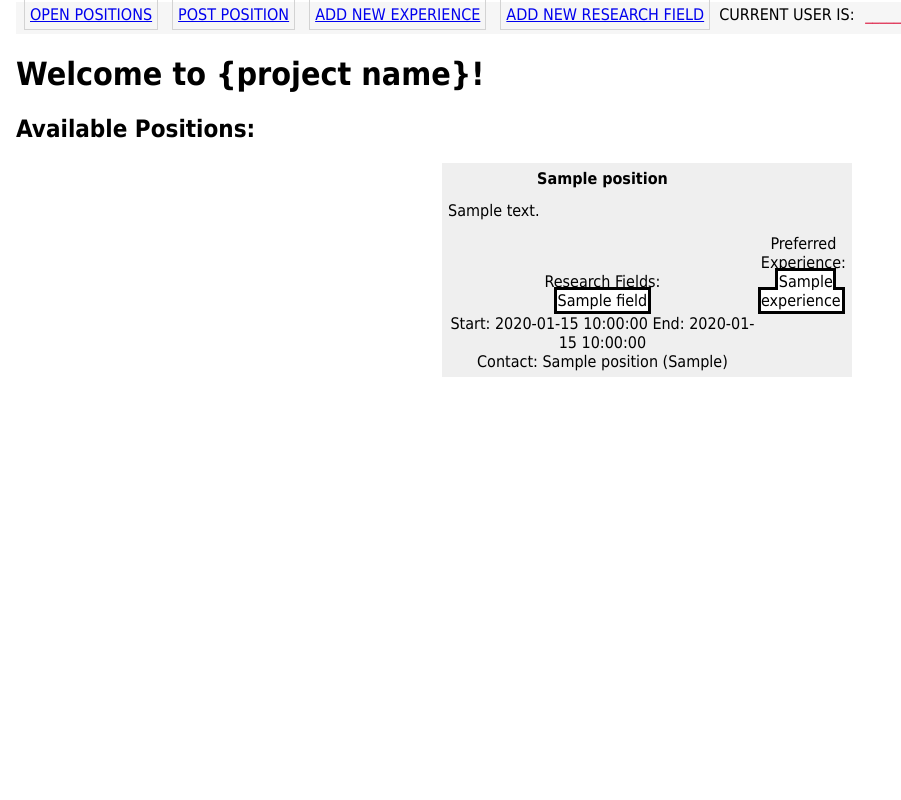
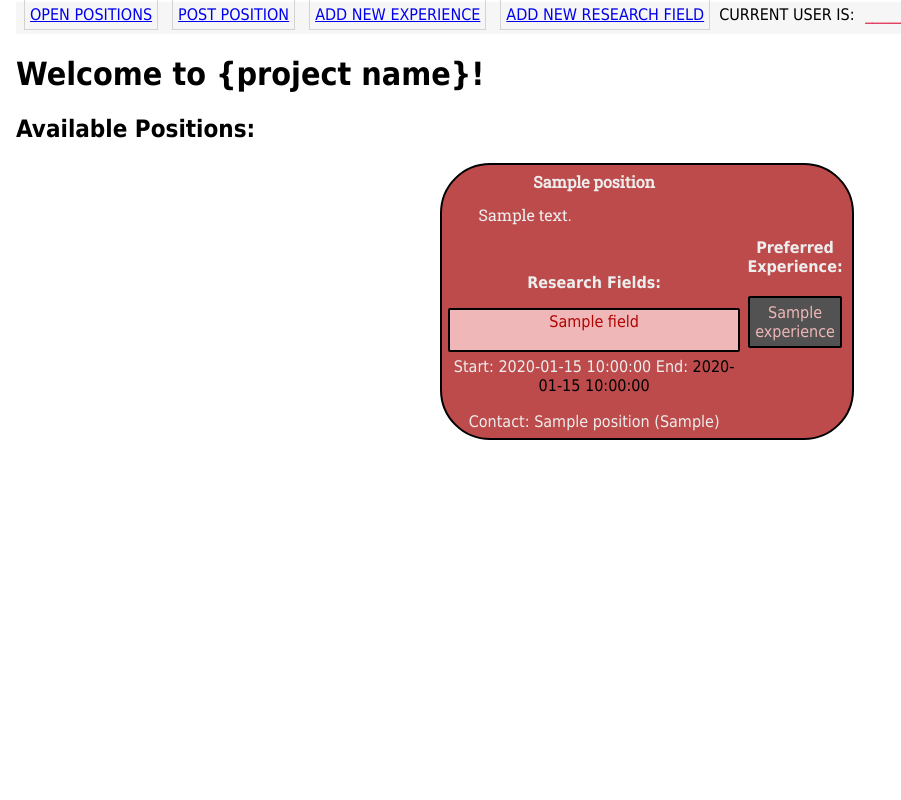
Before and after one commit to Ehiane/StudentFacultyResearchPortal, a Python web app: template app/View/templates/index.html in a window 1280 px wide. Shown: the whole page, without its empty margins (0-901 px from the left). Run offline with Jinja, Linux system fonts and the light colour scheme; the template is opened without the code that fills it: most values are stand-ins (such as "Sample title", 1, 10 or a date in 2020); some libraries are stand-ins or nearby versions.

Commit message:
designed the position cards and enabled debug mode for the project.

```diff
--- a/app/View/static/css/main.css
+++ b/app/View/static/css/main.css
@@ -1,9 +1,32 @@
+/* Google Fonts Imports */
+/* roboto slab font */
+@import url('https://fonts.googleapis.com/css2?family=Roboto+Slab&display=swap');
+/* Lora font */
+@import url('https://fonts.googleapis.com/css2?family=Roboto+Slab&display=swap');
+
+
+/*------------------------------------------- COLOR PALLETTE --------------------------------------------------------------------------------  */
+:root{
+    /* Project color pallete */
+    --light-gray-- : #EEEEEE;
+    --dark-gray-- : #DEDEDE;
+    --mild-red-- : #FF4949;
+    --crimson-red--: #C10000;
+    --anthracite--: #414141;
+    --light-anthracite: #525252;
+    --deep-anthracite: #313131;
+    --salmon--: #BD4B4B;
+    --dull-pink--: #EFB7B7;
+    --orange-red--: #FF0000;
+    --deep-crimson-red--: #AF0404;
+}
+/*---------------------------------------------------------------------------------------------------------------------------------------------  */
+
 body {
     margin: 1px 1px 1px 15px;
     padding: 1px;
     font-family: Tahoma;
     text-align: left;
-
 }
 .nav-container {
     background:#f6f6f6;
@@ -31,19 +54,105 @@ a:hover {
     cursor:pointer;
 }
 
+/* ---------------------------------------------------------------------------------POST SECTION ----------------------------------------------------------*/
 .posttable {
+    color: var(--light-gray--);
     width : 100%;
     margin: 0px;
 }
 
+
 .posttitle {
+    font-family: 'Roboto Slab', serif;
     text-align: center;
     font-weight: bold;
 }
 
 .postbody {
+    font-family: 'Roboto Slab', serif;
+    margin-left: 10%;
+    padding: 0.2rem;
     text-align: left;
+    min-height: fit-content;
+    max-height: 12vh;
 }
+
+
+#post-text-section-1,#post-text-section-2{
+    padding: 0.05rem;
+}
+#post-text-section-1 span{
+    color: black;
+}
+
+.tagarea{
+    display: flex;
+    width: 100%;
+    justify-content: space-between;
+}
+.post-experience-section{
+    text-align: center;
+}
+
+.post-experience-section p{
+    font-weight: bold;
+}
+
+.post-experience-tag-area{
+    display: flex;
+    flex-direction: column;
+    gap: 10px;
+}
+
+.post-experience-tag-item {
+    flex: 1;
+    flex-basis: 0;
+    margin-left:5px;
+    /* flex-basis: 35%; */
+    text-align: center;
+    background-color: var(--light-anthracite);
+    border: 2px solid black;
+    border-radius: 2px;
+    margin: 4px;
+    padding: 5px;
+    color: var(--dull-pink--);
+}
+
+.research-field-section{
+    height: 5vh;
+}
+
+.research-field-section p{
+    text-align: center;
+    font-weight: bold;
+}
+
+.post-footer-section{
+    text-align: center;
+}
+
+.research-horizontal-tag-area{
+    display: flex;
+    flex-direction: row;
+    gap: 10px;
+}
+
+
+.research-horizontal-tag-item{
+    border: 2px solid black;
+    border-radius: 2px;
+    background-color: var(--dull-pink--);
+    text-align:center;
+    flex: 1;
+    flex-basis: 0;
+    padding: 2px;
+    width: fit-content;
+    height: 4.5vh;
+    color: var(--deep-crimson-red--);
+
+}
+
+/* -------------------------------------------------------------------------------------------------------------------------------------------------------------- */
 
 .useritem{
     text-align: center;
@@ -51,6 +160,12 @@ a:hover {
     margin: 4px 3px 4px 3px;
     color: crimson;
     text-transform: uppercase;
+}
+
+
+.research-field-title{
+    top: 10px;
+    padding: .1rem;
 }
 
 .likebtn {
@@ -105,43 +220,70 @@ a:hover {
     margin: 4px 3px 4px 3px;
 }
 
-.tagitem {
-    text-align: center;
-    background-color: #ffffff;
-    outline: solid;
-    margin: 4px;
-    padding: 1px;
-}
+
+/* ------------------------------------------------------------------------------SCREEN RESOLUTIONS ------------------------------------------------------------------- */
 
 @media screen and (min-width: 1200px){
     .post-box {
+        border: 2px solid black;
+        border-radius: 50px;
         display: flex;
         vertical-align: middle;
         background:#efefef;
         width: 32%;
         margin: 5 auto;
         padding: 3px;
+        transition: 0.5s ease-in-out;
+        background:var(--salmon--);
+    }
+
+    .post-box:hover {
+        cursor: pointer;
+        box-shadow: 0 0 20px 0px black;
+        transform: translateY(-0.5%);
     }
 }
 
+
 @media screen and (min-width: 800px) and (max-width:1200px){
     .post-box {
+        border: 2px solid black;
+        border-radius: 50px;
+        box-shadow: 0px 0px 10px rgba(0, 0, 0, 0.2);
         display: flex;
         vertical-align: middle;
-        background:#efefef;
+        background:var(--salmon--);
         width: 48%;
         margin: 5 auto;
         padding: 3px;
+        transition: 0.5s ease-in-out;
+    }
+
+    .post-box:hover {
+        cursor: pointer;
+        box-shadow: 0 0 20px 0px black;
+        transform: translateY(-0.5%);
     }
 }
 
 @media screen and (max-width:800px){
     .post-box {
+        border: 2px solid black;
+        border-radius: 50px;
+        box-shadow: 0px 0px 10px rgba(0, 0, 0, 0.2);
         display: flex;
         vertical-align: middle;
         background:#efefef;
         width: 99%;
         margin: 5 auto;
         padding: 3px;
+        transition: 0.5s ease-in-out;
+    }
+
+    .post-box:hover {
+        cursor: pointer;
+        box-shadow: 0 0 20px 0px black;
+        transform: translateY(-0.5%);
     }
 }
+/* ---------------------------------------------------------------------------------------------------------------------------------------------------------------------------------- */
--- a/app/View/templates/_position.html
+++ b/app/View/templates/_position.html
@@ -1,4 +1,6 @@
 <table class = "posttable" style = "width:100%" valign="top">
+
+    <!--# we can use this as the palletee for this section: https://colorhunt.co/palette/eeeeeedededeff4949c10000  -->
     <tr>
         <td colspan="3"><div class="posttitle"> {{position.title}} </div>
         </td>
@@ -29,32 +31,33 @@
     </tr>
 
     <tr>
-        <td colspan="3" style = "text-align:center" valign="bottom">
-            Research Fields:
-            <br>
+        <td colspan="3" class="research-field-section" valign="bottom">
+            <p>Research Fields:</p>
+
+            <div class="research-horizontal-tag-area">
                 {% for field in position.get_fields().all() %}
-                    <span class="tagitem">
+                <span class="research-horizontal-tag-item">
                     {{field}}
                 </span>
                 {% endfor %}
+            </div>
         </td>
-        <td colspan="3" style = "text-align:center" valign="bottom">
-            Preferred Experience:
-            <br>
+        <td colspan="3" class="post-experience-section"  valign="bottom">
+            <p>Preferred Experience:</p>
+            <div class="post-experience-tag-area">
                 {% for experience in position.get_experiences().all() %}
-                    <span class="tagitem">
+                        <div class="post-experience-tag-item">
                             {{experience}}
-                    </span>
+                        </div>
                     {% endfor %}
+            </div>
         </td>
     </tr>
 
-    <tr>
-        <td colspan="3" style = "text-align:center" valign="bottom">
-                Start: {{position.startDate}} End: {{position.endDate}}
-            <br>
-                Contact: {{position.facultyName}} ({{position.facultyContact}})
-
+    <tr class="post-footer-section">
+        <td colspan="3"  valign="bottom">
+               <p id="post-text-section-1">Start: {{position.startDate}} End: <span>{{position.endDate}} </span></p>
+                <p id="post-text-section-2">Contact: {{position.facultyName}} ({{position.facultyContact}})</p>
           </td>
         </tr>
     </tr>
--- a/project.py
+++ b/project.py
@@ -22,3 +22,7 @@ def initDB(*args, **kwargs):
 
 if __name__ == "__main__":
     app.run(debug=True)
+else:
+    print("not main file")
+    #Ehiane: was testing out why the debug mode wasn't turned on on my end.
+    #it was making the styling process harder when the debug mode was off.
```
Lines whose indentation alone changed are shown as unchanged.
